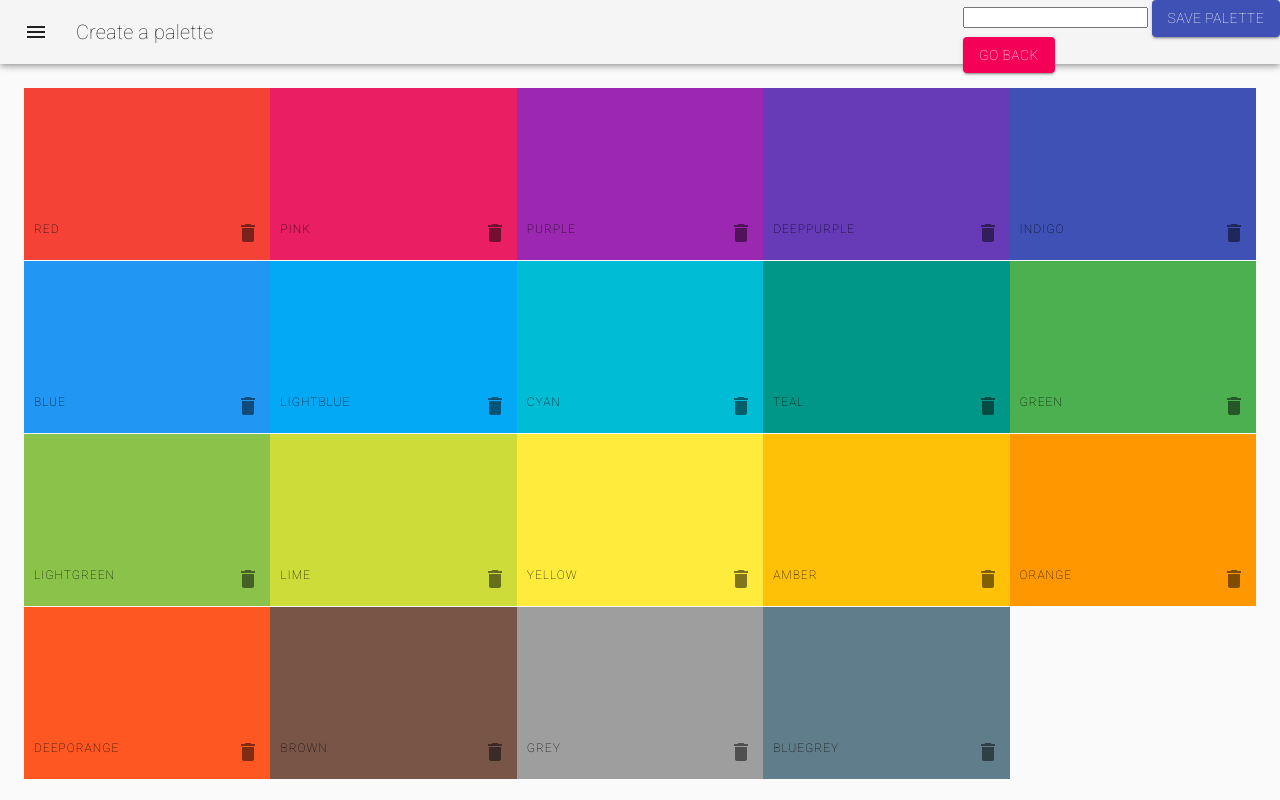
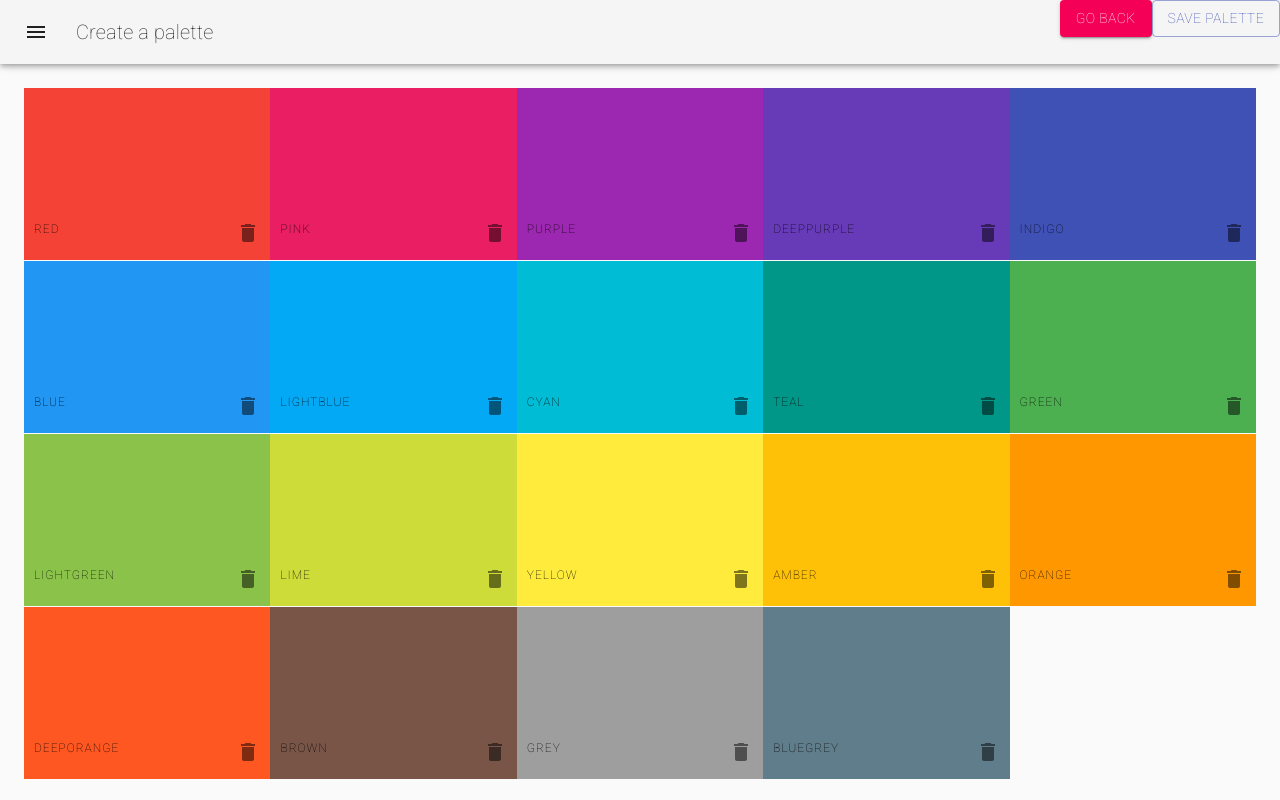
Before and after one commit to kanso-git/Color-Palette, a React (Create React App) app: page /palettes/new in a window 1280 px wide. Built offline with nearby package versions, Linux system fonts and the light colour scheme.

Commit message:
add dialo

```diff
--- a/src/components/ColorPickerForm.tsx
+++ b/src/components/ColorPickerForm.tsx
@@ -1,18 +1,12 @@
-import {
-  Formik,
-  Field,
-  useField,
-  FormikHelpers,
-  FieldAttributes,
-} from "formik";
+import { Formik } from "formik";
 import * as yup from "yup";
 import { ChromePicker, ColorResult } from "react-color";
 import React, { useState } from "react";
 import { Button } from "@material-ui/core";
 import { NewColorProps } from "./NewPaletteForm";
-import TextField from "@material-ui/core/TextField";
 
 import { makeStyles } from "@material-ui/styles";
+import MaterialField from "./fomik/useMaterialInput";
 
 const useStyles = makeStyles({
   colorNameInput: {
@@ -27,32 +21,6 @@ const useStyles = makeStyles({
   },
 });
 
-type MyColorPickerFieldProps = {
-  label: string;
-  placeHolder: string;
-} & FieldAttributes<{}>;
-const MyColorPickerField: React.FC<MyColorPickerFieldProps> = ({
-  label,
-  placeHolder,
-  className,
-  ...props
-}) => {
-  const [field, meta] = useField<{}>(props);
-
-  return (
-    <TextField
-      className={className}
-      error={!!meta.error}
-      id="standard-error-helper-text"
-      variant="filled"
-      label={label}
-      margin="normal"
-      defaultValue={placeHolder}
-      helperText={meta.error}
-      {...field}
-    />
-  );
-};
 const ColorPickerForm = (props: any) => {
   const { colors, setColors, isPaletteFull } = props;
   const colorValidationSchema = yup.object().shape({
@@ -143,7 +111,7 @@ const ColorPickerForm = (props: any) => {
           isValid,
         }) => (
           <form onSubmit={handleSubmit}>
-            <MyColorPickerField
+            <MaterialField
               name="colorName"
               label="Choose your color"
               placeHolder="e.g. Red"
--- a/src/components/PaletteFormNav.tsx
+++ b/src/components/PaletteFormNav.tsx
@@ -1,7 +1,4 @@
-import React, { useContext, useState } from "react";
-import { Formik, FormikHelpers } from "formik";
-import * as yup from "yup";
-import { withRouter, RouteComponentProps, Link } from "react-router-dom";
+import React, { useState } from "react";
 import clsx from "clsx";
 import CssBaseline from "@material-ui/core/CssBaseline";
 import AppBar from "@material-ui/core/AppBar";
@@ -9,11 +6,7 @@ import Toolbar from "@material-ui/core/Toolbar";
 import Typography from "@material-ui/core/Typography";
 import IconButton from "@material-ui/core/IconButton";
 import MenuIcon from "@material-ui/icons/Menu";
-import {
-  ColorPaletteContext,
-  DispatchContext,
-} from "../context/colorPalette.context";
-import { IPalette, EActionType } from "../actions";
+
 import { Button } from "@material-ui/core";
 import {
   makeStyles,
@@ -21,6 +14,8 @@ import {
   Theme,
   createStyles,
 } from "@material-ui/core/styles";
+import PaletteMetaForm from "./PaletteMetaForm";
+import { Link } from "react-router-dom";
 
 const drawerWidth = 400;
 
@@ -59,17 +54,14 @@ const useStyles = makeStyles((theme: Theme) =>
 
 const PaletteFormNav = (props: any) => {
   const classes = useStyles();
-  const schemaPaletteNameValidation = yup.object().shape({
-    paletteName: yup.string().min(3).required("Palette name already used"),
-  });
+
   const { open, setOpen, colors } = props;
-  const palettes = useContext(ColorPaletteContext);
-  const dispatch = useContext(DispatchContext);
 
   const handleDrawerOpen = () => {
     setOpen(true);
   };
 
+  const [dialogOpened, toggleDialog] = useState(false);
   return (
     <div>
       <CssBaseline />
@@ -95,61 +87,24 @@ const PaletteFormNav = (props: any) => {
           </Typography>
         </Toolbar>
         <div className={classes.navBtns}>
-          <Formik
-            initialValues={{ paletteName: "" }}
-            validationSchema={schemaPaletteNameValidation}
-            onSubmit={(values, actions) => {
-              const findPaletteName = palettes.find(
-                (p) =>
-                  p.paletteName.toLowerCase() ===
-                  values.paletteName.toLowerCase()
-              );
-              if (findPaletteName) {
-                actions.setErrors({
-                  paletteName: "Name already used ...",
-                });
-                return;
-              }
-              const newPalette: IPalette = {
-                id: values.paletteName.trim().replace(/\s/g, "-"),
-                paletteName: values.paletteName,
-                emoji: "FR",
-                colors,
-                colorsExtended: {},
-              };
-              dispatch({
-                type: EActionType.ADD,
-                payload: {
-                  newPalette,
-                },
-              });
-              props.history.push("/");
-            }}
-          >
-            {({ values, handleChange, handleSubmit, errors }) => (
-              <form onSubmit={handleSubmit}>
-                <input
-                  name="paletteName"
-                  value={values.paletteName}
-                  onChange={handleChange}
-                />
-                <span> {errors.paletteName}</span>
-                <Button variant="contained" color="primary" type="submit">
-                  Save Palette
-                </Button>
-              </form>
-            )}
-          </Formik>
+          <PaletteMetaForm colors={colors} dialogOpened={dialogOpened} />
 
           <Link to="/">
             <Button variant="contained" color="secondary">
               Go BACK
             </Button>
           </Link>
+          <Button
+            variant="outlined"
+            color="primary"
+            onClick={() => toggleDialog(true)}
+          >
+            Save Palette
+          </Button>
         </div>
       </AppBar>
     </div>
   );
 };
 
-export default withRouter(PaletteFormNav);
+export default PaletteFormNav;
--- /dev/null
+++ b/src/components/PaletteMetaForm.tsx
@@ -0,0 +1,117 @@
+import React, { useContext, useEffect } from "react";
+import { withRouter, RouteComponentProps, Link } from "react-router-dom";
+import Button from "@material-ui/core/Button";
+import Dialog from "@material-ui/core/Dialog";
+import DialogActions from "@material-ui/core/DialogActions";
+import DialogContent from "@material-ui/core/DialogContent";
+import DialogContentText from "@material-ui/core/DialogContentText";
+import DialogTitle from "@material-ui/core/DialogTitle";
+import {
+  ColorPaletteContext,
+  DispatchContext,
+} from "../context/colorPalette.context";
+import { Formik } from "formik";
+import * as yup from "yup";
+import { IPalette, EActionType } from "../actions";
+import MaterialField from "./fomik/useMaterialInput";
+import { makeStyles } from "@material-ui/styles";
+
+const useStyles = makeStyles({
+  paletteNameInput: {
+    width: "100%",
+    height: "70px",
+  },
+});
+
+const PaletteMetaForm = (props: any) => {
+  const classes = useStyles();
+  const { colors, dialogOpened } = props;
+  const [open, setOpen] = React.useState(false);
+  const schemaPaletteNameValidation = yup.object().shape({
+    paletteName: yup.string().min(3).required("Palette name already used"),
+  });
+  const palettes = useContext(ColorPaletteContext);
+  const dispatch = useContext(DispatchContext);
+
+  const handleClose = () => {
+    setOpen(false);
+  };
+  useEffect(() => {
+    if (dialogOpened) setOpen(true);
+  }, [dialogOpened]);
+  return (
+    <div>
+      <Dialog
+        open={open}
+        onClose={handleClose}
+        aria-labelledby="form-dialog-title"
+      >
+        <DialogTitle id="form-dialog-title">Choose a Palette Name</DialogTitle>
+
+        <Formik
+          initialValues={{ paletteName: "" }}
+          validationSchema={schemaPaletteNameValidation}
+          onSubmit={(values, actions) => {
+            const findPaletteName = palettes.find(
+              (p) =>
+                p.paletteName.toLowerCase() === values.paletteName.toLowerCase()
+            );
+            if (findPaletteName) {
+              actions.setErrors({
+                paletteName: "Name already used ...",
+              });
+              return;
+            }
+            const newPalette: IPalette = {
+              id: values.paletteName.trim().replace(/\s/g, "-"),
+              paletteName: values.paletteName,
+              emoji: "FR",
+              colors,
+              colorsExtended: {},
+            };
+            dispatch({
+              type: EActionType.ADD,
+              payload: {
+                newPalette,
+              },
+            });
+            props.history.push("/");
+          }}
+        >
+          {({ values, handleChange, handleSubmit, errors }) => (
+            <form onSubmit={handleSubmit}>
+              <DialogContent>
+                <DialogContentText>
+                  Please enter a name for your new beautiful palette. Make sure
+                  it's unique!
+                </DialogContentText>
+
+                <MaterialField
+                  name="paletteName"
+                  label="Palette Name"
+                  placeHolder="e.g. Material UI"
+                  className={classes.paletteNameInput}
+                />
+              </DialogContent>
+              <DialogActions>
+                <Button onClick={handleClose} color="primary">
+                  Cancel
+                </Button>
+                <Button
+                  onClick={handleClose}
+                  variant="contained"
+                  color="primary"
+                  type="submit"
+                >
+                  Save Palette
+                </Button>
+              </DialogActions>
+            </form>
+          )}
+        </Formik>
+      </Dialog>
+    </div>
+  );
+};
+
+export default withRouter(PaletteMetaForm);
--- /dev/null
+++ b/src/components/fomik/useMaterialInput.tsx
@@ -0,0 +1,32 @@
+import { useField, FieldAttributes } from "formik";
+import React from "react";
+import TextField from "@material-ui/core/TextField";
+
+type MaterialFieldProps = {
+  label: string;
+  placeHolder: string;
+} & FieldAttributes<{}>;
+
+const MaterialField: React.FC<MaterialFieldProps> = ({
+  label,
+  placeHolder,
+  className,
+  ...props
+}) => {
+  const [field, meta] = useField<{}>(props);
+
+  return (
+    <TextField
+      className={className}
+      error={!!meta.error && meta.touched}
+      id="standard-error-helper-text"
+      variant="filled"
+      label={label}
+      margin="normal"
+      defaultValue={placeHolder}
+      helperText={meta.error && meta.touched && meta.error}
+      {...field}
+    />
+  );
+};
+export default MaterialField;
```
